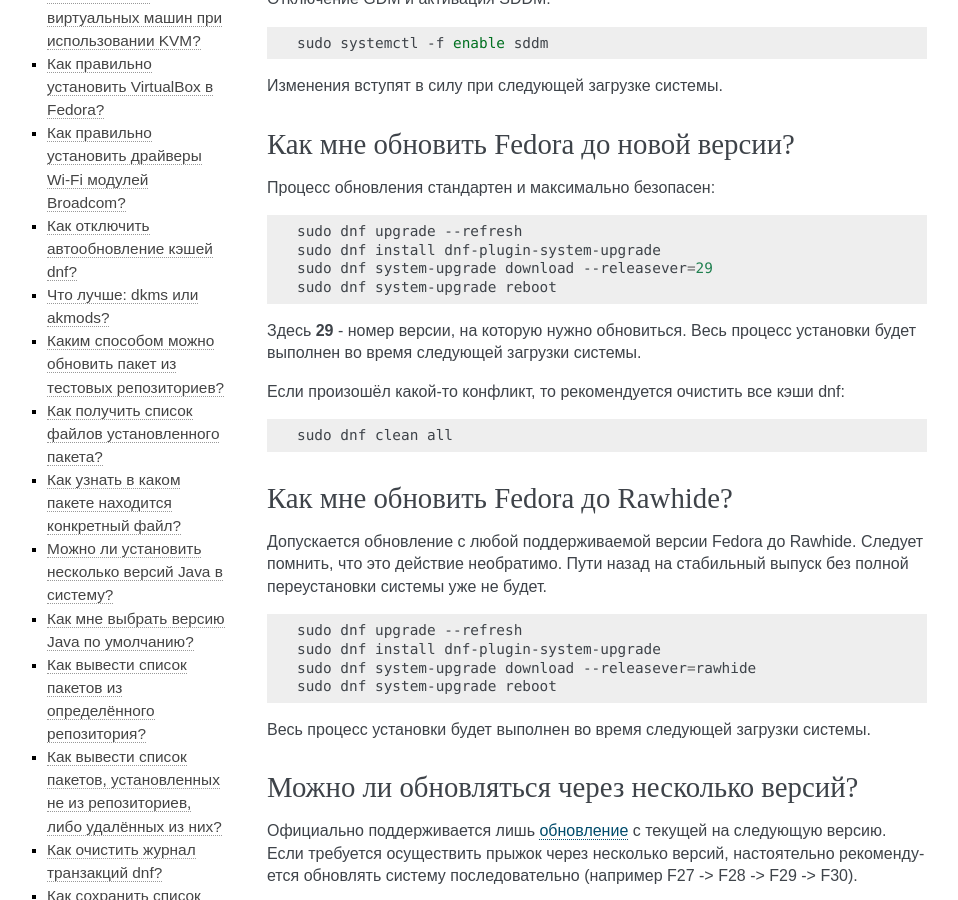
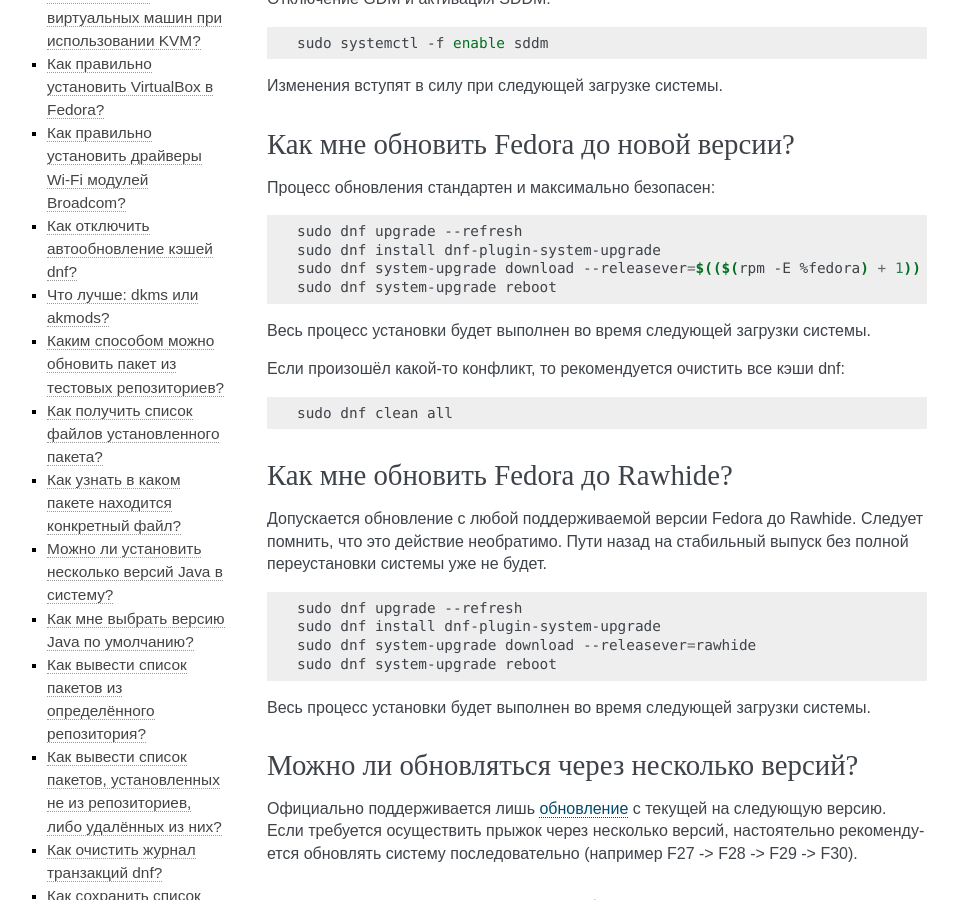
Before and after one commit to RussianFedora/FAQ, a Sphinx documentation site: the page built from source/package-manager.rst, in a window 1280 px wide and 900 px high, scrolled down 2344 px. Shown: the whole window, without its empty margins (153-1111 px from the left). Built offline with Sphinx 7.4.7, drawn with Linux system fonts in a browser that asks for light colours.

Commit message:
Updated command in question dist-upgrade to always point to next Fedora version.

```diff
--- a/source/package-manager.rst
+++ b/source/package-manager.rst
@@ -131,10 +131,10 @@
 
     sudo dnf upgrade --refresh
     sudo dnf install dnf-plugin-system-upgrade
-    sudo dnf system-upgrade download --releasever=29
+    sudo dnf system-upgrade download --releasever=$(($(rpm -E %fedora) + 1))
     sudo dnf system-upgrade reboot
 
-Здесь **29** - номер версии, на которую нужно обновиться. Весь процесс установки будет выполнен во время следующей загрузки системы.
+Весь процесс установки будет выполнен во время следующей загрузки системы.
 
 Если произошёл какой-то конфликт, то рекомендуется очистить все кэши dnf:
 
```
